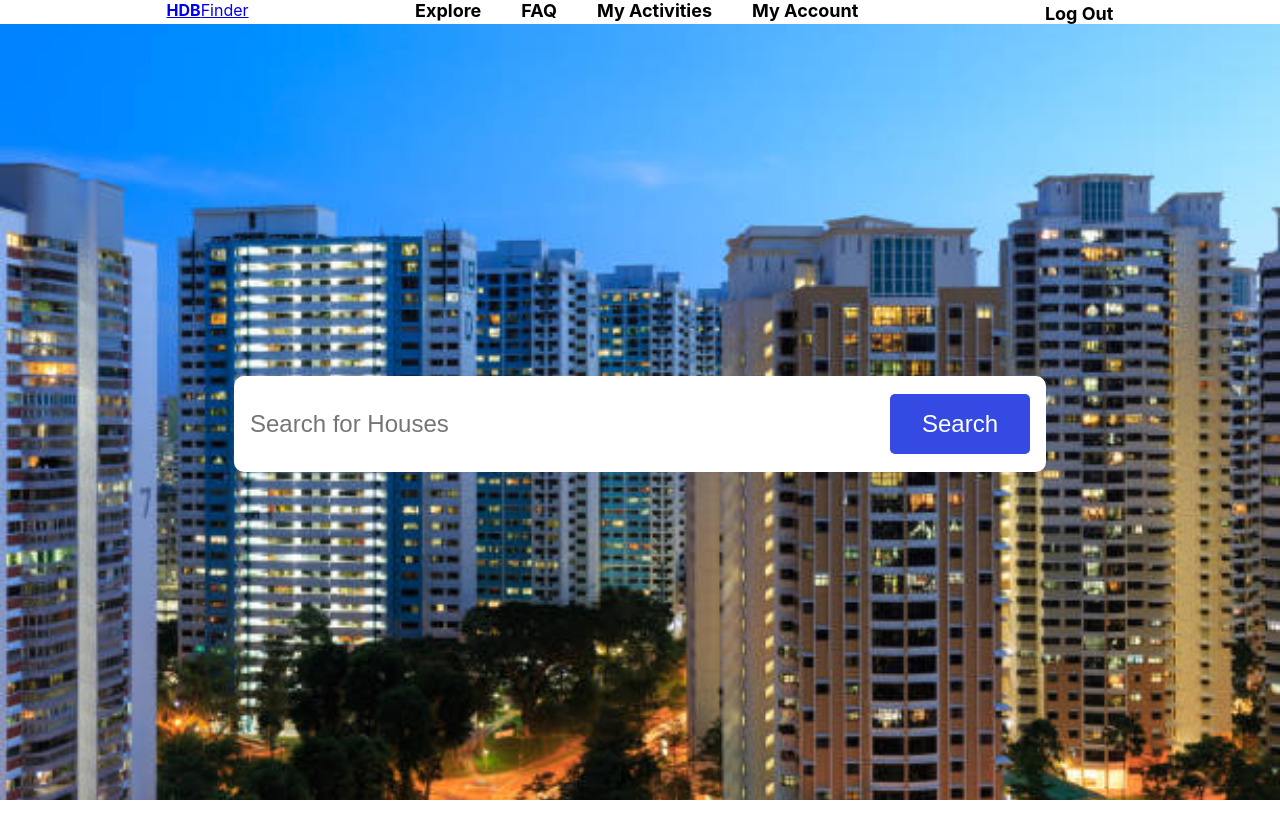
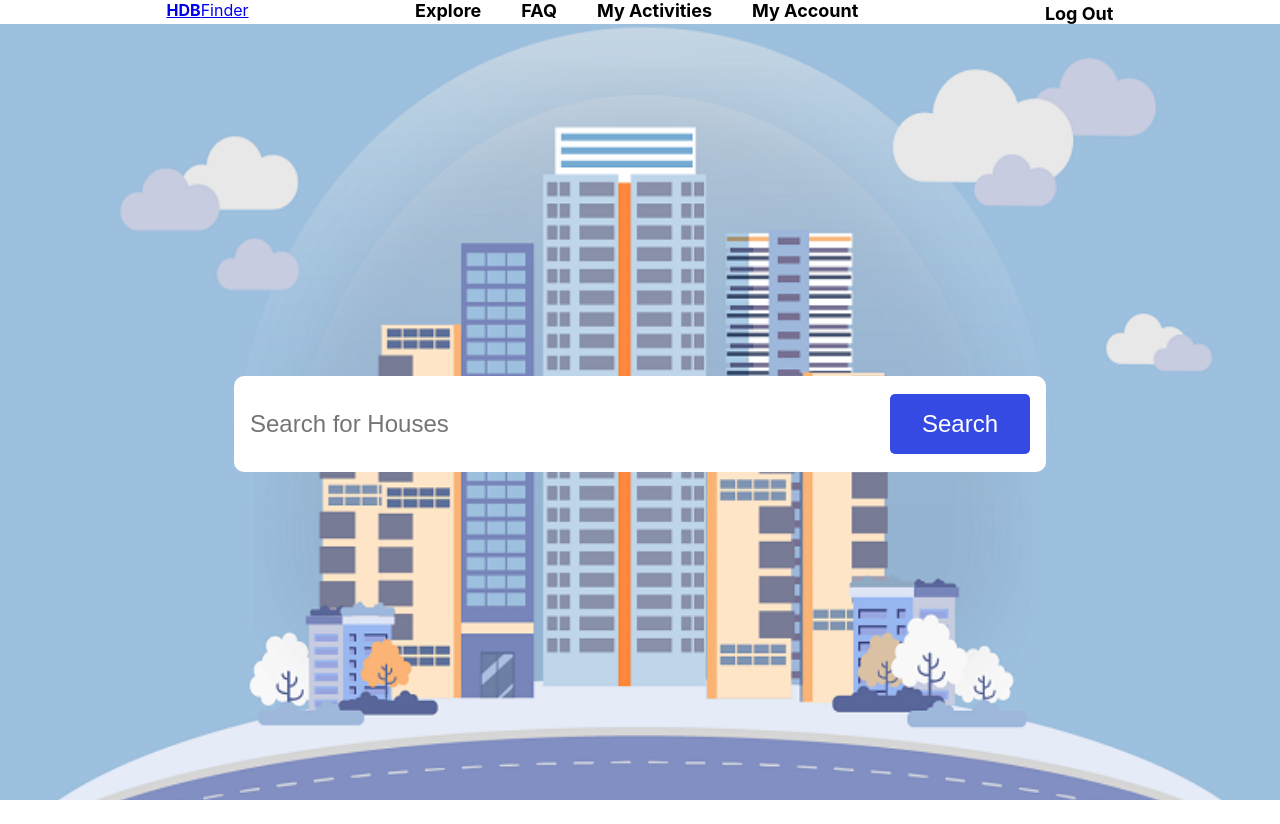
Before and after one commit to Realker/SC2006-Project, a React (Create React App) app in the folder frontend/: page /Homepage in a window 1280 px wide. Built offline with nearby package versions, Linux system fonts and the light colour scheme.

Commit message:
Homepage updated with new background

```diff
--- a/frontend/src/components/Homepage.js
+++ b/frontend/src/components/Homepage.js
@@ -7,7 +7,7 @@ import '../css/HomePage.css'
 import NavBar from './NavBar';
 import Search from './Search';
 
-import HDB from "../images/HDBMainpage.jpg"
+import HDB from "../images/HDBMainpage.png"
 
 // Add this import statement at the top of the Homepage.js file
 //import Search from './Search';
--- a/frontend/src/css/HomePage.css
+++ b/frontend/src/css/HomePage.css
@@ -1,5 +1,5 @@
 .HomePageBackground {
-    background-image:url("../images/HDBMainpage.jpg");
+    background-image:url("../images/HDBMainpage.png");
     min-height: 100vh;
 
     height: 100vh;
```
Also changed, not shown: frontend/src/images/HDBMainpage.jpg (deleted), frontend/src/images/HDBMainpage.png (added).
